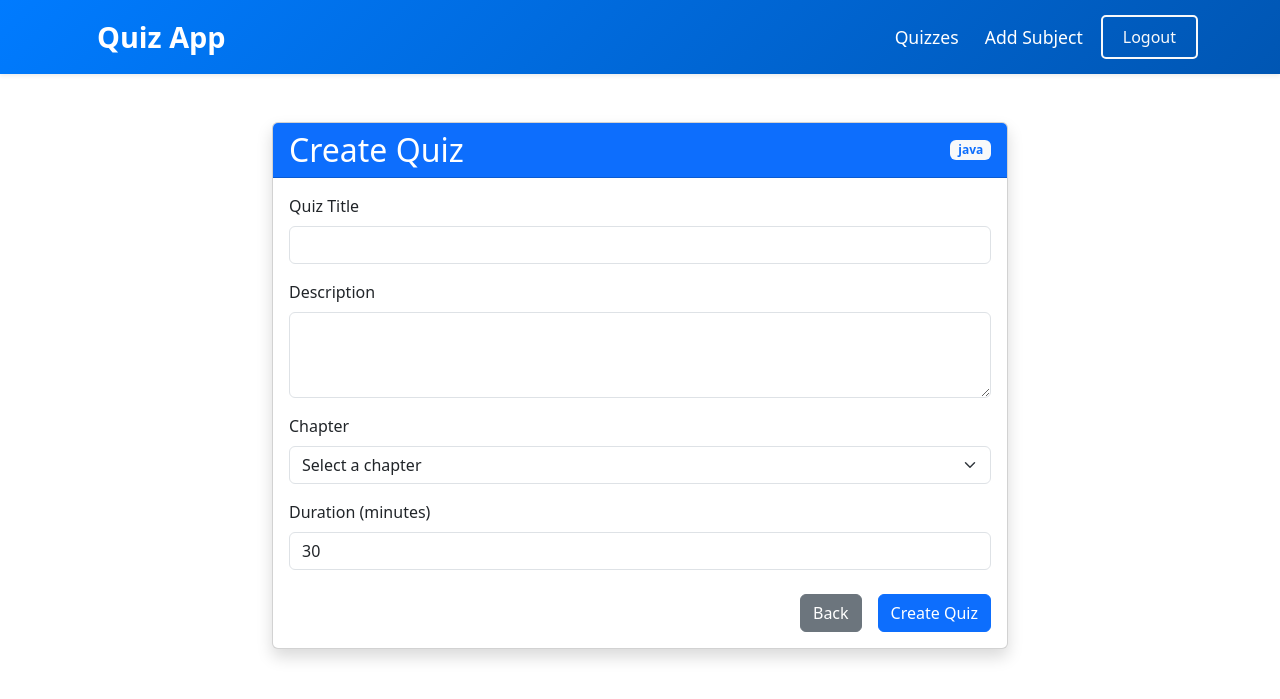
After one commit to 24f1002562/quiz-application, a Flask app: page /admin/quiz/add/1 in a window 1280 px wide. The commit adds this page. Shown: the top 699 px of the page. Run offline with Flask 3, Linux system fonts and the light colour scheme; a user stored in the database is signed in.

Commit message:
Had completed the major part in the admin pannel like adding subjects,chapters and adding quizzes

```diff
--- a/models/models.py
+++ b/models/models.py
@@ -30,8 +30,9 @@ class Quiz(db.Model , UserMixin):
     id = db.Column(db.Integer , primary_key = True,autoincrement=True)
     Chapter_id = db.Column(db.Integer , db.ForeignKey('chapter.id'),nullable=False)
     date_of_quiz = db.Column(db.DateTime, nullable=False, default=datetime.utcnow)
+    title = db.Column(db.String(20) , nullable=False)
     time_duration = db.Column(db.String(5), nullable=False)
-    remarks = db.Column(db.Text)
+    description = db.Column(db.Text)
     questions = db.relationship('Question', backref='quiz', lazy=True)
     scores = db.relationship('Score', backref='quiz', lazy=True)
 
--- a/models/views.py
+++ b/models/views.py
@@ -12,4 +12,4 @@ def home():
     if current_user.is_admin:
         return redirect(url_for('admin.dashboard'))
     subjects = Subject.query.all()
-    return render_template("home.html", user=current_user, subjects=subjects)
+    return render_template("user_dashboard.html", user=current_user, subjects=subjects)
--- /dev/null
+++ b/templates/admin/quiz_form.html
@@ -0,0 +1,60 @@
+{% extends 'layout.html' %}
+
+{% block title %}Create Quiz{% endblock %}
+
+{% block content %}
+<div class="container py-5">
+    <div class="row justify-content-center">
+        <div class="col-lg-8">
+            <div class="card shadow">
+                <div class="card-header bg-primary text-white d-flex justify-content-between align-items-center">
+                    <h2 class="mb-0">Create Quiz</h2>
+                    <span class="badge bg-light text-primary">{{ subject.name }}</span>
+                </div>
+                <div class="card-body">
+                    <form method="POST" action="{{ url_for('admin.quiz_form', subject_id=subject.id) }}">
+                        <div class="mb-4">
+                            <div class="mb-3">
+                                <label for="title" class="form-label">Quiz Title</label>
+                                <input type="text" class="form-control" id="title" name="title" required>
+                            </div>
+
+                            <div class="mb-3">
+                                <label for="description" class="form-label">Description</label>
+                                <textarea class="form-control" id="description" name="description" rows="3"></textarea>
+                            </div>
+
+                            <div class="mb-3">
+                                <label for="chapter" class="form-label">Chapter</label>
+                                <select class="form-select" id="chapter" name="chapter_id" required>
+                                    <option value="" selected disabled>Select a chapter</option>
+                                    {% for chapter in chapters %}
+                                    <option value="{{ chapter.id }}">{{ chapter.name }}</option>
+                                    {% endfor %}
+                                </select>
+                                {% if chapters|length == 0 %}
+                                <div class="alert alert-warning mt-2">
+                                    <i class="bi bi-exclamation-triangle"></i>
+                                    No chapters available for this subject.
+                                    <a href="{{ url_for('admin.add_chapter', subject_id=subject.id) }}" class="alert-link">Add a chapter first</a>.
+                                </div>
+                                {% endif %}
+                            </div>
+
+                            <div class="mb-3">
+                                <label for="time_duration" class="form-label">Duration (minutes)</label>
+                                <input type="number" class="form-control" id="time_duration" name="time_duration" min="5" max="180" value="30">
+                            </div>
+                        </div>
+
+                        <div class="d-grid gap-2 d-md-flex justify-content-md-end">
+                            <a href="{{ url_for('admin.select_subject') }}" class="btn btn-secondary me-md-2">Back</a>
+                            <button type="submit" class="btn btn-primary">Create Quiz</button>
+                        </div>
+                    </form>
+                </div>
+            </div>
+        </div>
+    </div>
+</div>
+{% endblock %}
--- a/templates/layout.html
+++ b/templates/layout.html
@@ -11,84 +11,87 @@
     <style>
       .navbar {
         background: linear-gradient(135deg, #007bff, #0056b3);
-        padding: 10px 0;
+        padding: 15px 0;
         transition: 0.3s ease-in-out;
       }
 
       .navbar-brand {
-        font-size: 1.5rem;
+        font-size: 1.8rem;
         font-weight: bold;
         color: #fff;
         transition: 0.3s;
+        padding: 0 15px;
       }
 
       .navbar-brand:hover {
-        color: #f8f9fa;
+        color: #ffdd57;
+      }
+
+      .navbar-nav {
+        align-items: center;
+        gap: 10px;
       }
 
       .navbar-nav .nav-link {
         color: #ffffff;
-        font-size: 1rem;
+        font-size: 1.1rem;
+        padding: 8px 15px;
         transition: 0.3s;
+        border-radius: 5px;
       }
 
       .navbar-nav .nav-link:hover,
       .navbar-nav .nav-link.active {
         color: #ffdd57;
-        text-decoration: underline;
+        background-color: rgba(255, 255, 255, 0.1);
       }
 
-      .navbar-nav .dropdown-menu {
-        background: #004080;
-        border: none;
-        border-radius: 5px;
-      }
-
-      .navbar-nav .dropdown-item {
-        color: #ffffff;
-        transition: 0.3s;
-      }
-
-      .navbar-nav .dropdown-item:hover {
-        background: #007bff;
-        color: #fff;
+      .nav-item {
+        display: flex;
+        align-items: center;
       }
 
       .navbar .btn-outline-light {
-        border-color: #fff;
-        color: #fff;
-        transition: 0.3s;
+        padding: 8px 20px;
+        border-width: 2px;
+        font-weight: 500;
+        border-radius: 5px;
+        transition: all 0.3s ease;
       }
 
       .navbar .btn-outline-light:hover {
-        background: #fff;
-        color: #007bff;
+        background: #ffdd57;
+        border-color: #ffdd57;
+        color: #0056b3;
+        transform: translateY(-2px);
       }
 
-      .navbar .btn-light {
-        background: #ffdd57;
-        color: #004080;
-        transition: 0.3s;
+      .navbar-collapse {
+        justify-content: flex-end;
       }
 
-      .navbar .btn-light:hover {
-        background: #ffd700;
-      }
+      @media (max-width: 991px) {
+        .navbar-nav {
+          padding: 15px 0;
+          gap: 15px;
+        }
 
-      .navbar-toggler {
-        border: none;
-        outline: none;
-      }
+        .nav-item {
+          width: 100%;
+          justify-content: center;
+        }
 
-      .navbar-toggler:focus {
-        box-shadow: none;
+        .navbar .btn-outline-light {
+          width: 100%;
+          text-align: center;
+        }
       }
     </style>
   </head>
   <body>
-    <nav class="navbar navbar-expand-lg navbar-dark bg-primary shadow-sm">
+    <nav class="navbar navbar-expand-lg navbar-dark shadow-sm sticky-top">
       <div class="container">
-        <a class="navbar-brand fw-bold" href="/"> Quiz App </a>
+        <a class="navbar-brand" href="{{ url_for('admin.dashboard')}}"> Quiz App </a>
         <button
           class="navbar-toggler"
           type="button"
@@ -101,20 +104,54 @@
           <span class="navbar-toggler-icon"></span>
         </button>
         <div class="collapse navbar-collapse" id="navbarNav">
-          <ul class="navbar-nav ms-auto">
-            <li class="nav-item">
-              <a class="nav-link active" href="/">Home</a>
-            </li>
+          <ul class="navbar-nav">
+            {% if current_user.is_authenticated %}
+              {% if current_user.is_admin %}
+                <li class="nav-item">
+                  <a class="nav-link" href="{{ url_for('admin.quizzes') }}">Quizzes</a>
+                </li>
+                <li class="nav-item">
+                  <a class="nav-link" href="{{ url_for('admin.add_subject') }}">Add Subject</a>
+                </li>
+              {% else %}
+                <li class="nav-item">
+                  <a class="nav-link" href="{{ url_for('views.home') }}">Dashboard</a>
+                </li>
+                <li class="nav-item">
+                  <a class="nav-link" href="#">My Quizzes</a>
+                </li>
+              {% endif %}
+              <li class="nav-item">
+                <a class="btn btn-outline-light" href="{{ url_for('auth.logout') }}">Logout</a>
+              </li>
+            {% else %}
+              <li class="nav-item">
+                <a class="nav-link" href="{{ url_for('auth.home') }}">Home</a>
+              </li>
+              <li class="nav-item">
+                <a class="btn btn-outline-light me-2" href="{{ url_for('auth.login') }}">Login</a>
+              </li>
+              <li class="nav-item">
+                <a class="btn btn-outline-light" href="{{ url_for('auth.register') }}">Register</a>
+              </li>
+            {% endif %}
           </ul>
-          <div class="d-flex">
-            <a class="btn btn-outline-light me-2" href="/login">Login</a>
-            <a class="btn btn-light text-primary" href="/register">Register</a>
-          </div>
         </div>
       </div>
     </nav>
 
-    {% block content %} {% endblock %}
+    {% with messages = get_flashed_messages(with_categories=true) %}
+      {% if messages %}
+        {% for category, message in messages %}
+          <div class="alert alert-{{ category }} alert-dismissible fade show m-3" role="alert">
+            {{ message }}
+            <button type="button" class="btn-close" data-bs-dismiss="alert" aria-label="Close"></button>
+          </div>
+        {% endfor %}
+      {% endif %}
+    {% endwith %}
+
+    {% block content %}{% endblock %}
     <script src="https://cdn.jsdelivr.net/npm/bootstrap@5.3.0/dist/js/bootstrap.bundle.min.js"></script>
   </body>
 </html>
```
Also changed, not shown: demo.txt (added, +23 -0 lines), models/__init__.py (+5 -3 lines), models/admin.py (+64 -4 lines), models/auth.py (+8 -7 lines), templates/admin/add_chapter.html (added, +17 -0 lines), templates/admin/add_subject.html (added, +17 -0 lines), templates/admin/dashboard.html (added, +57 -0 lines), templates/admin/quizzes.html (added, +43 -0 lines), templates/admin/select_subject.html (added, +51 -0 lines), templates/login.html (+25 -0 lines), templates/register.html (+11 -10 lines), templates/user_dashboard.html (added, +21 -0 lines), instance/quiz-app.db, requirements.txt (line endings or trailing spaces).
